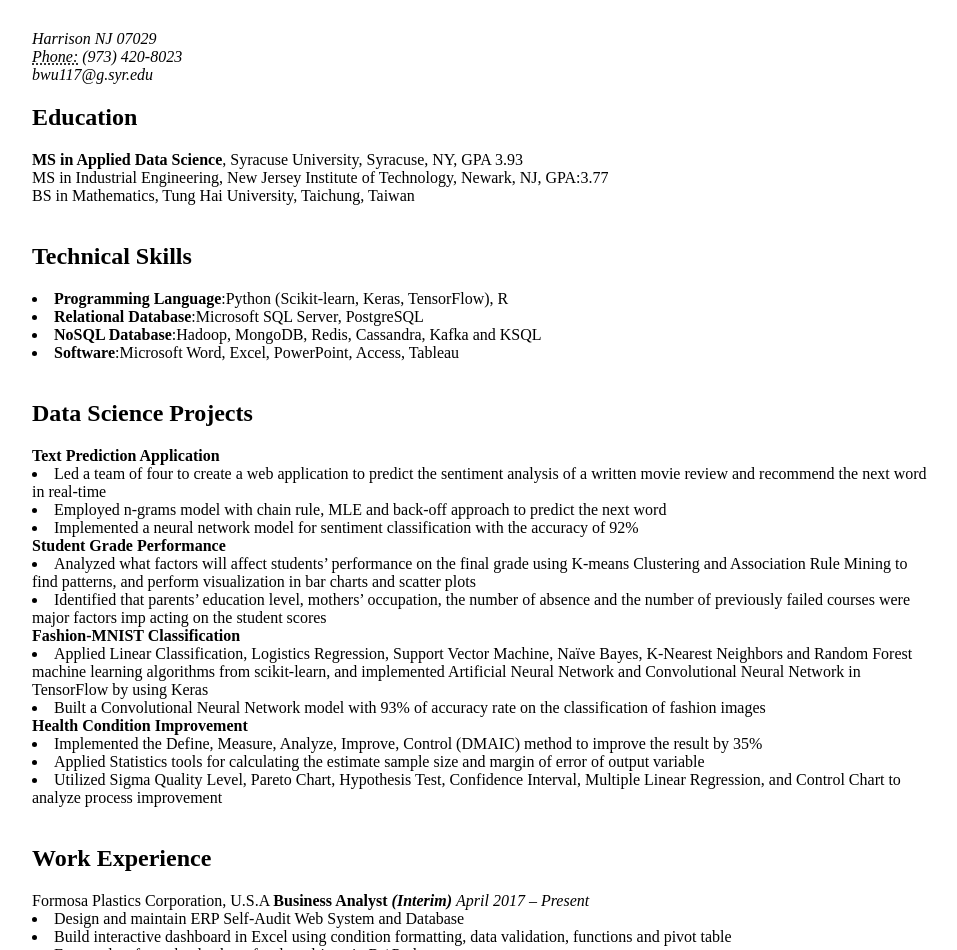
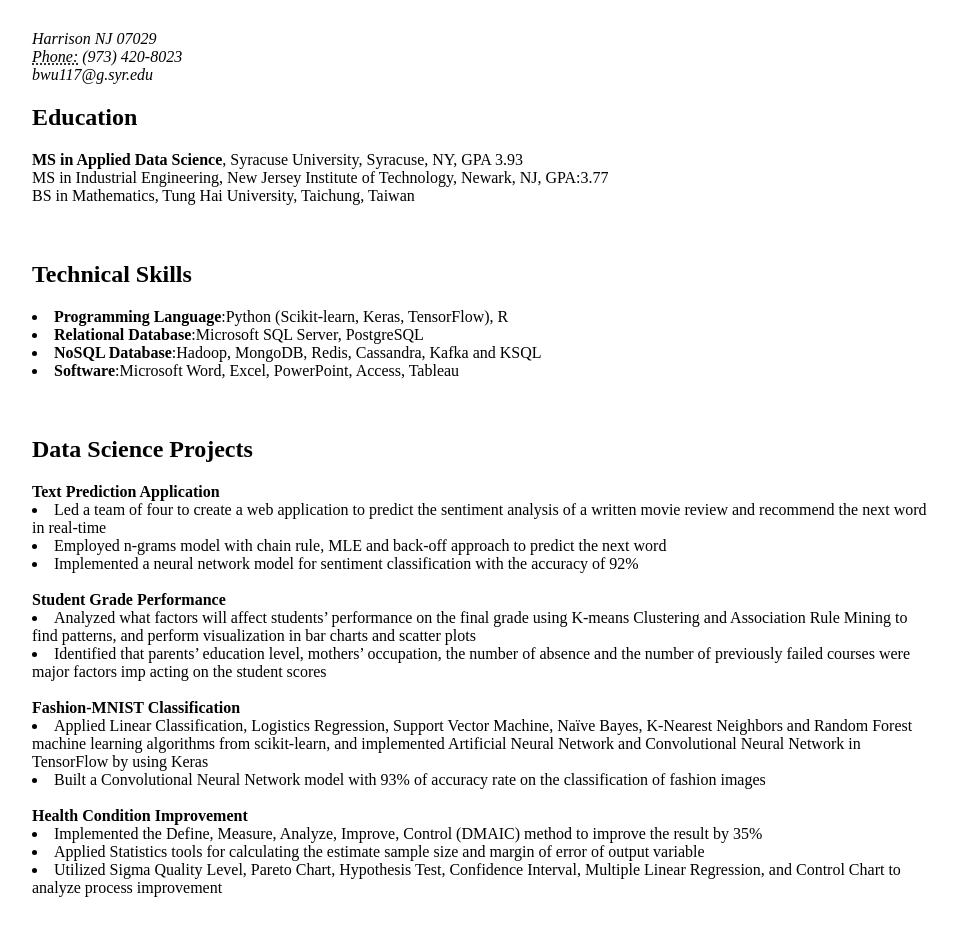
Before and after one commit to bing020815/bing020815.github.io, a Jekyll site: the page built from resume/index.html, in a window 1280 px wide. Shown: the part 605-1555 px from the top of the page, without its empty margins (160-1117 px from the left). Built offline with Jekyll 4.4.1, drawn with Linux system fonts in a browser that asks for light colours.

Commit message:
Update index.html

```diff
--- a/resume/index.html
+++ b/resume/index.html
@@ -20,50 +20,50 @@
 					<span style="text-align: justify; display:block;">BS in Mathematics, Tung Hai University, Taichung, Taiwan
 						</span>
 
-        <br><h2>Technical Skills</h2>
+        <br><br><h2>Technical Skills</h2>
 		<li><strong>Programming Language</strong>:Python (Scikit-learn, Keras, TensorFlow), R</span></li>
         	<li><strong>Relational Database</strong>:Microsoft SQL Server, PostgreSQL</li>
 		<li><strong>NoSQL Database</strong>:Hadoop, MongoDB, Redis, Cassandra, Kafka and KSQL</li>
 		<li><strong>Software</strong>:Microsoft Word, Excel, PowerPoint, Access, Tableau</li>
 
-	<br><h2>Data Science Projects</h2>
+	<br><br><h2>Data Science Projects</h2>
 		<strong>Text Prediction Application</strong>
 		<li>Led a team of four to create a web application to predict the sentiment analysis of a written movie review
 			and recommend the next word in real-time</li>
 		<li>Employed n-grams model with chain rule, MLE and back-off approach to predict the next word</li>
 		<li>Implemented a neural network model for sentiment classification with the accuracy of 92%</li>
 
-		<strong>Student Grade Performance</strong>
+		<br><strong>Student Grade Performance</strong>
 		<li>Analyzed what factors will affect students’ performance on the final grade using K-means Clustering and
 			Association Rule Mining to find patterns, and perform visualization in bar charts and scatter plots </li>
 		<li>Identified that parents’ education level, mothers’ occupation, the number of absence and
 			the number of previously failed courses were major factors imp acting on the student scores </li>
 
-		<strong>Fashion-MNIST Classification</strong>
+		<br><strong>Fashion-MNIST Classification</strong>
 		<li>Applied Linear Classification, Logistics Regression, Support Vector Machine, Naïve Bayes,
 			K-Nearest Neighbors and Random Forest machine learning algorithms from scikit-learn,
 			and implemented Artificial Neural Network and Convolutional Neural Network in TensorFlow by using Keras</li>
 		<li>Built a Convolutional Neural Network model with 93% of accuracy rate on the classification of fashion images</li>
 
-		<strong>Health Condition Improvement</strong>
+		<br><strong>Health Condition Improvement</strong>
 		<li>Implemented the Define, Measure, Analyze, Improve, Control (DMAIC) method to improve the result by 35%</li>
 		<li>Applied Statistics tools for calculating the estimate sample size and margin of error of output variable</li>
 		<li>Utilized Sigma Quality Level, Pareto Chart, Hypothesis Test,
 			Confidence Interval, Multiple Linear Regression, and Control Chart to analyze process improvement</li>
 
-	<br><h2>Work Experience</h2>
-	<span class="obfuscate">Formosa Plastics Corporation, U.S.A<span>
-        	<strong>Business Analyst <em>(Interim)</em></strong>
-		<em>April 2017 – Present</em>
+	<br><br><h2>Work Experience</h2>
+	<span class="obfuscate">Formosa Plastics Corporation, U.S.A<span><br>
+        	<strong>Business Analyst</strong> <em>(Interim)</em>
+		<br><em>April 2017 – Present</em>
 		<li>Design and maintain ERP Self-Audit Web System and Database </li>
 		<li>Build interactive dashboard in Excel using condition formatting, data validation, functions and pivot table</li>
 		<li>Extract data from the database for data-driven in R / Python </li>
 		<li>Visualize self-audit data on Audit Summary Report for performance evaluation</li>
 
-        	<strong>Internal Auditor</strong>
-		<em>January 2017  – Present</em>
+        	<br><strong>Internal Auditor</strong>
+		<br><em>January 2017  – Present</em>
 		<li>Collaborate with various departments and management to get thorough understanding of business processes</li>
 		<li>Extract data from AS400 database/Web ERP for analysis to identify the opportunities for improvement</li>
 		<li>Build data products through data pipelines</li>
-
+	<br>
 	</div>
```
